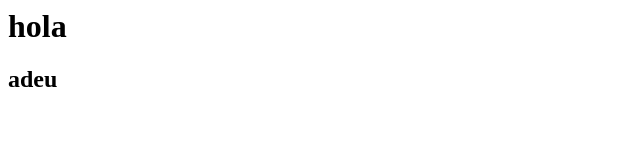
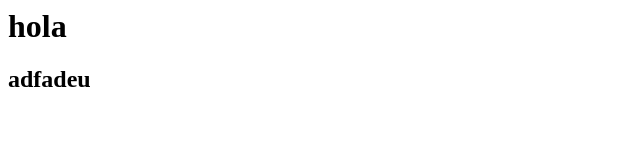
Before and after one commit to bielsala-git/provaGit, a plain HTML site: page index.html in a window 1280 px wide. Shown: the full height of the page, 0-640 px from the left. Drawn offline with Linux system fonts and the light colour scheme.

Commit message:
hem actualitzat index master

```diff
--- a/index.html
+++ b/index.html
@@ -1,2 +1,2 @@
 <h1>hola</h1>
-<h2>adeu</h2>
+<h2>adfadeu</h2>
```
